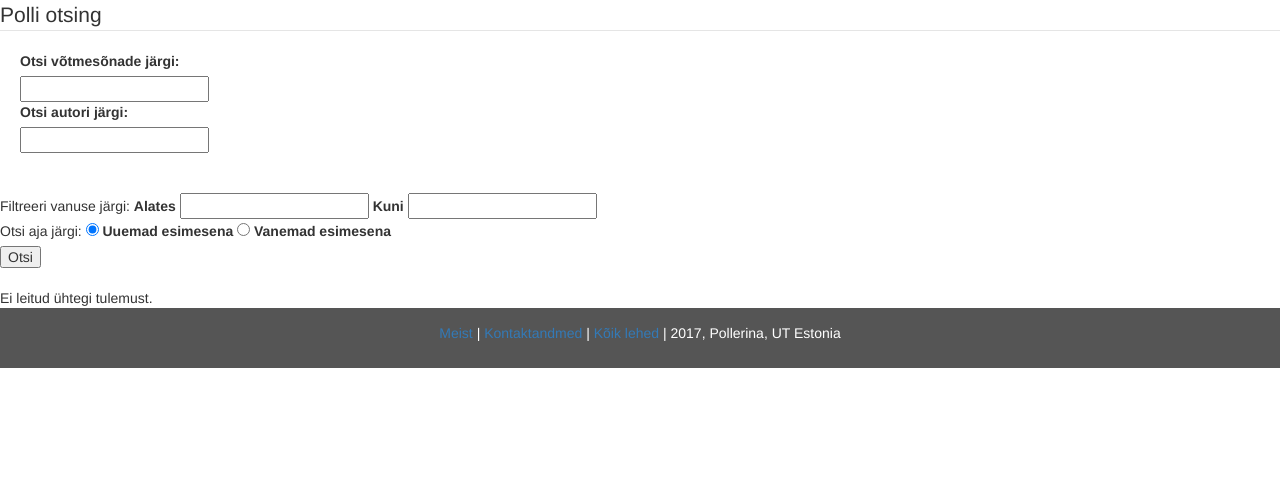
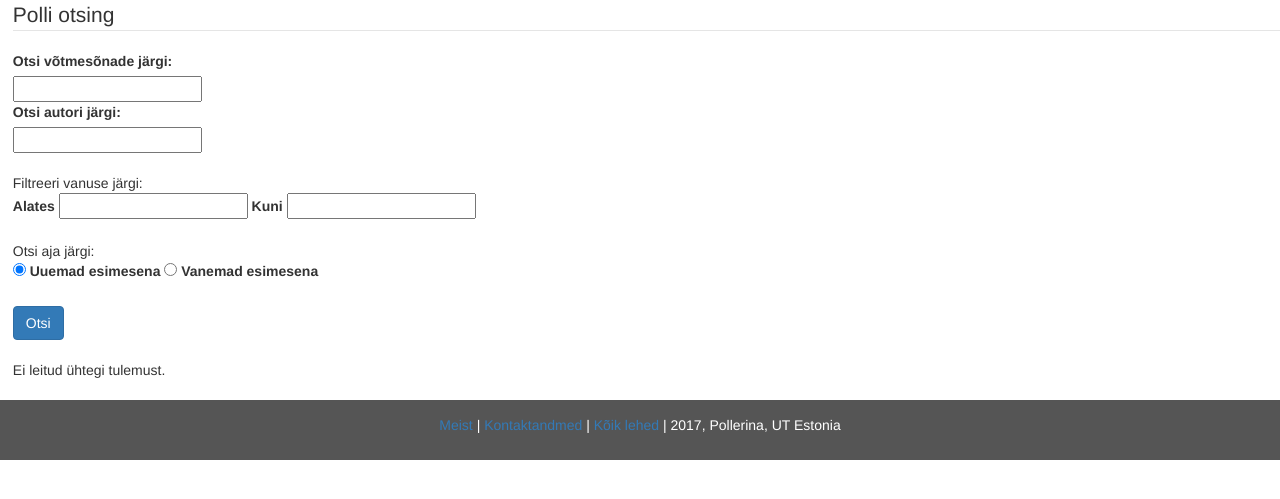
Before and after one commit to Tiiduke/KeyboardPracticeVL2017, a CodeIgniter app: page /database/index.php/welcome/findPolls?keyword=Eng in a window 1280 px wide. Shown: the part 54-553 px from the top of the page. Run offline with CodeIgniter, Linux system fonts and the light colour scheme; data comes from the database, SQL or seed files in the repository; data that the repository does not hold is empty; some libraries are stand-ins or nearby versions.

Commit message:
CSS up to findPolls

```diff
--- a/application/views/findPolls.php
+++ b/application/views/findPolls.php
@@ -8,7 +8,7 @@ JavaScript, or PHP, whichever strikes your fancy more.
 
 <form method="GET" action="<?php echo htmlspecialchars($_SERVER["PHP_SELF"]);?>"> <!--Needs an actual separate webpage for this-->
 <fieldset>
-<legend><?php echo lang("SearchT"); ?></legend>
+<legend id = "SearchT"><?php echo lang("SearchT"); ?></legend>
 
 	<!--
 	Võibolla asendada kahe sisendi asemel üks sisend ja dropdown, kus saab valida, kas autor või keyword,
@@ -28,10 +28,8 @@ JavaScript, or PHP, whichever strikes your fancy more.
 		<div class="kwLeft"><label for="keyword"><?php echo lang("SearchKey"); ?></label></div>
 		<div class="kwRight"><input type="text" id="keyword" name="keyword" value=""><br></div>
 		<div class="aLeft"><label for="author"><?php echo lang("SearchAuth"); ?></label> </div>
-		<div class="aRight"><input type="text" id="author" name="author" value=""></div><br><br>
+		<div class="aRight"><input type="text" id="author" name="author" value=""></div><br>
 	</div>
-
-
 
 	<!--WHERE __column?__ BETWEEN __date1__ AND __date2__-->
 	<div id="ageFilter">
@@ -41,20 +39,24 @@ JavaScript, or PHP, whichever strikes your fancy more.
 		<script src="https://code.jquery.com/ui/1.12.1/jquery-ui.js"></script>
 		<script type="text/javascript" src="../../js/datepick.js">
 		</script>
-		<?php echo lang("SearchFilAge"); ?> <label for="from"><?php echo lang("SearchAgeFr"); ?> </label>
+		<div id="Filter"><?php echo lang("SearchFilAge"); ?></div>
+		<label for="from"><?php echo lang("SearchAgeFr"); ?> </label>
 		<input type="text" id="from" name="from">
 		<label for="to"><?php echo lang("SearchAgeTo"); ?></label>
 		<input type="text" id="to" name="to">
 
 	</div>
+	<br>
 
 	<!--ORDER BY __column__ ASC|DESC-->
 	<div id="newOrOld">
-		<?php echo lang("SearchFilTim"); ?> <input type="radio" name="pollAge" id="newer" value="1" checked="checked">
+		<div id="separate"><?php echo lang("SearchFilTim"); ?> </div>
+		<input type="radio" name="pollAge" id="newer" value="1" checked="checked">
 		<label for="newer"><?php echo lang("SearchTimNew"); ?></label>
 		<input type="radio" name="pollAge" id="older" value="2">
 		<label for="older"><?php echo lang("SearchTimOld"); ?></label>
 	</div>
+	<br>
 
 	<!--Pakun et see on ebavajalik-->
 	<!--
@@ -79,9 +81,10 @@ JavaScript, or PHP, whichever strikes your fancy more.
 
 	</fieldset>
 
-	<input type="submit" value=<?php echo lang("SearchSearch"); ?>>
+	<input id = "searchB" type="submit" class="btn btn-primary btn-md" value=<?php echo lang("SearchSearch"); ?>>
 </form>
 <br>
+<div id="fullTable">
 <?php
 	include 'dbConnect.php';
 	$searchword = $_GET["keyword"];
@@ -119,3 +122,4 @@ FROM Usertest INNER JOIN (Polltest INNER JOIN Questiontest ON Polltest.PollID =
 	$conn->close();
 
 ?>
+</div>
--- a/application/views/welcome_message.php
+++ b/application/views/welcome_message.php
@@ -3,6 +3,7 @@
 	<p id="Welcome1"><?php echo lang("WelcomeText1"); ?></p>
 	<p id ="Welcome2"><?php echo lang("WelcomeText2"); ?></p>
 
+<div id="registrations">
 <?php
 	include 'dbConnect.php';
 	ini_set('display_errors','Off');
@@ -26,3 +27,4 @@
 	$conn->close();
 ?>
 </div>
+</div>
--- a/css/style.css
+++ b/css/style.css
@@ -76,39 +76,43 @@
 
 /*Text alignments*/
 #WelcomeT {
-    margin-left: 20px;
+    margin-left: 1%;
 }
 #Welcome1 {
-    margin-left: 20px;
+    margin-left: 1%;
 }
 #Welcome2 {
-    margin-left: 20px;
+    margin-left: 1%;
 }
 /*$registeredResults {
 	margin-left 20px;
 }*/
 
 #nameEntry {
-	margin-left: 20px;
+	margin-left: 1%;
+}
+#SearchT {
+	margin-left: 1%;
 }
 
-/*.kwLeft {
-	width: 20%;
-    float: left;
-    text-align: right;
+#ageFilter {
+	margin-left: 1%;
 }
-.kwRight {
-	width: 65%;
-    margin-left: 10px;
-    float:left;
+#newOrOld {
+	margin-left: 1%;
 }
-.aLeft {
-	width: 30%;
-    float: left;
-    text-align: right;
+
+#searchB {
+	margin-left: 1%;
 }
-.aRight {
-	width: 65%;
-    margin-left: 10px;
-    float:left;
-}*/
+#registrations {
+	margin-left: 1%;
+}
+
+
+
+
+#fullTable {
+	width: 98%;
+	margin-left: 1%;
+}
```
